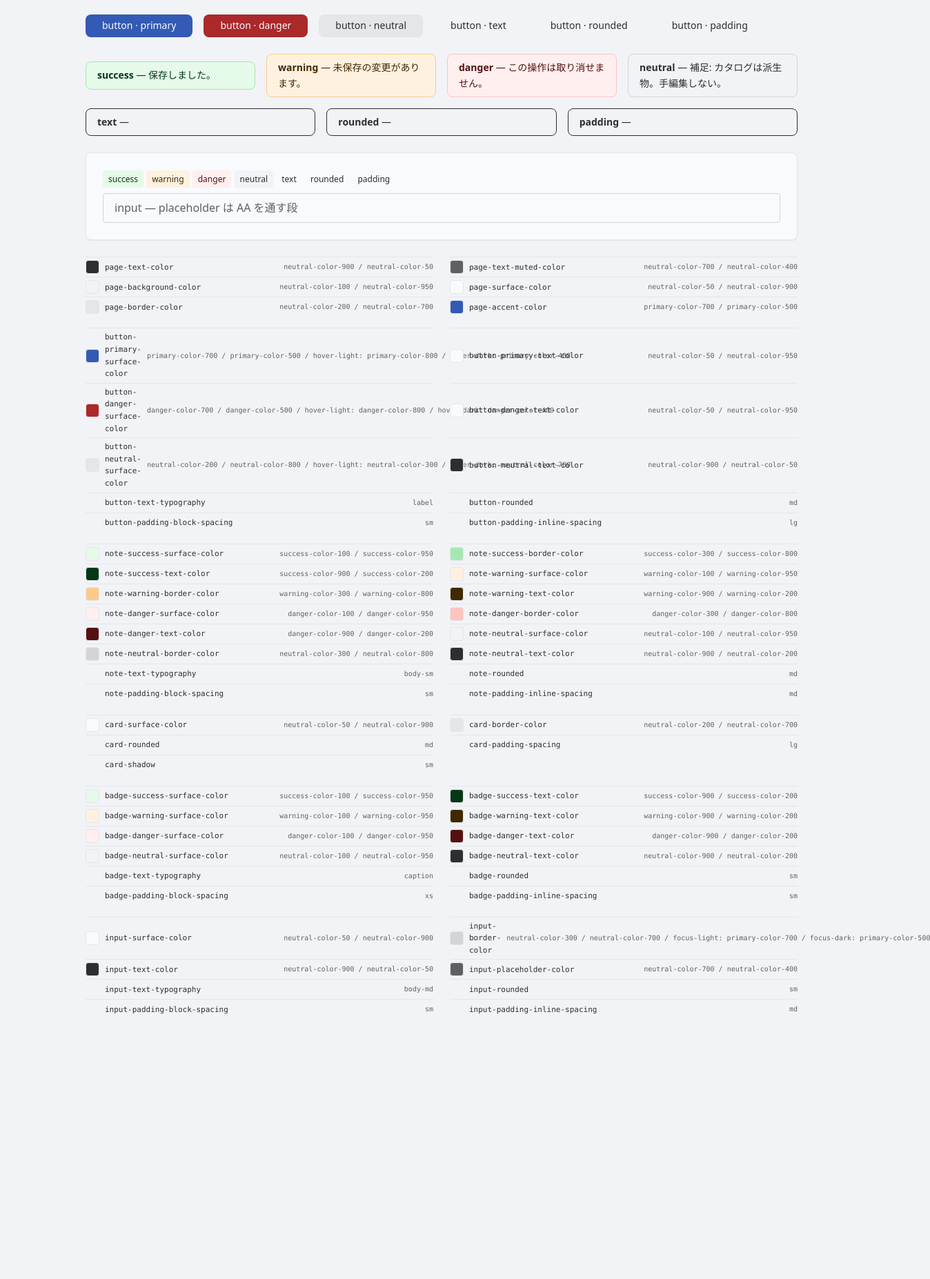
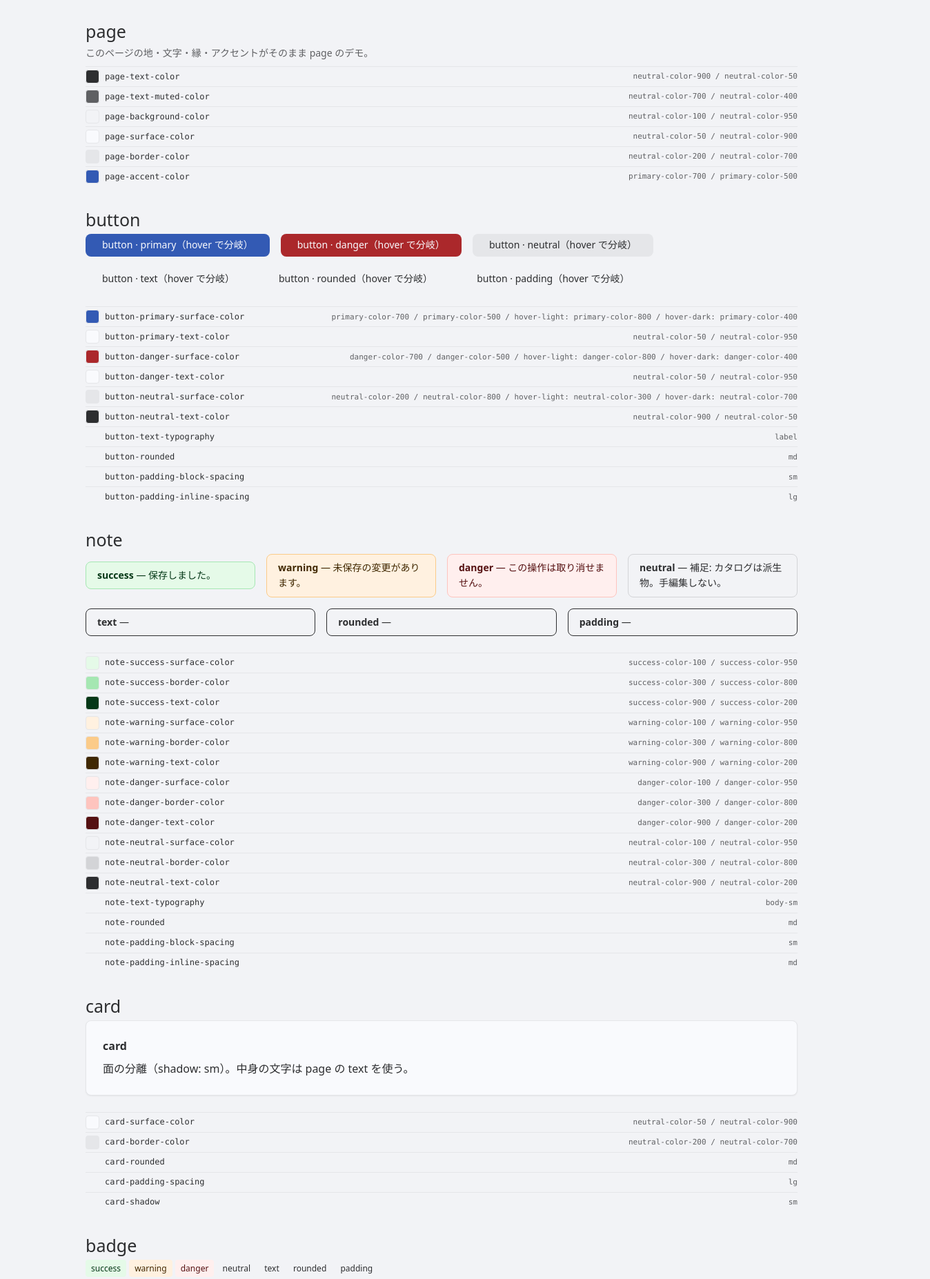
Before and after one commit to cancer/design-system, a website: page catalog.html in a window 1280 px wide. Shown: the part 4481-6335 px from the top of the page at 69% size, 1348 px wide, since content can reach past the window. Before the commit the page ends 6086 px from the top, so only its background shows below. Drawn offline with Linux system fonts and the light colour scheme.

Commit message:
Group component tokens by component in the catalog
The token list rendered six components as one undifferentiated
multi-column grid with no visible boundaries. Each component now gets
a heading with its demo directly beneath it, followed by its token
rows in a single readable column.

Co-Authored-By: Claude Fable 5 <noreply@anthropic.com>

```diff
--- a/catalog.html
+++ b/catalog.html
@@ -280,14 +280,16 @@
   .demo-badge.v-text { background: var(--badge-text-surface-color); color: var(--badge-text-text-color); }
   .demo-badge.v-rounded { background: var(--badge-rounded-surface-color); color: var(--badge-rounded-text-color); }
   .demo-badge.v-padding { background: var(--badge-padding-surface-color); color: var(--badge-padding-text-color); }
-  .demo-input { font: var(--input-text-typography); color: var(--input-text-color); background: var(--input-surface-color); border: 1px solid var(--input-border-color); border-radius: var(--input-rounded); padding: var(--input-padding-block-spacing) var(--input-padding-inline-spacing); width: 100%; box-sizing: border-box; }
+  .demo-input { font: var(--input-text-typography); color: var(--input-text-color); background: var(--input-surface-color); border: 1px solid var(--input-border-color); border-radius: var(--input-rounded); padding: var(--input-padding-block-spacing) var(--input-padding-inline-spacing); width: min(100%, 420px); box-sizing: border-box; }
+  .demo-note { color: var(--color-text-muted); font-size: 0.875rem; margin: 0 0 var(--space-sm); }
   .demo-input::placeholder { color: var(--input-placeholder-color); }
   .demo-input:focus { outline: none; border-color: var(--input-border-color-focus); }
-  .ctokens { display: grid; grid-template-columns: repeat(auto-fill, minmax(340px, 1fr)); gap: 0 var(--space-lg); margin-top: var(--space-md); }
+  .comp-name { font-size: 1.563rem; font-weight: 500; line-height: 1.3; margin: var(--space-xl) 0 var(--space-xs); }
+  .ctokens { margin: 0; }
   .ctoken { display: flex; align-items: center; gap: var(--space-sm); padding: var(--space-xs) 0; border-top: 1px solid var(--color-border); }
   .ctoken .chip2 { width: 20px; height: 20px; border-radius: var(--radius-sm); border: 1px solid var(--color-border); flex: none; }
-  .ctoken code { font-size: 0.6875rem; }
-  .ctoken .refs { margin-left: auto; font-family: var(--font-mono); font-size: 0.625rem; color: var(--color-text-muted); white-space: nowrap; }
+  .ctoken code { font-size: 0.75rem; }
+  .ctoken .refs { margin-left: auto; font-family: var(--font-mono); font-size: 0.6875rem; color: var(--color-text-muted); text-align: right; }
   .theme-toggle { font-family: var(--font-mono); font-size: 0.75rem; cursor: pointer; background: var(--color-surface); color: var(--color-text); border: 1px solid var(--color-border); border-radius: var(--radius-full); padding: var(--space-xs) var(--space-md); }
   .theme-toggle:hover { border-color: var(--color-primary); color: var(--color-primary); }
   @media (max-width: 720px) { .masthead h1 { font-size: 1.953rem; } }
@@ -527,30 +529,9 @@
   <section id="components">
     <h2 class="section-title">Components（意味の完成点）</h2>
     <p class="section-note">component×部位（×variant）で値が一意に決まる行を明示定義する。色は役割層トークンへの参照、非色（typography / rounded / spacing / shadow）は尺度のキーを直接参照。theme / state（hover / focus）は名前へ焼き付けない分岐キーで、このページのテーマ切替・ボタンの hover・input の focus がそのまま分岐の切替。</p>
-    <div class="demo-row">
-      <button class="demo-btn v-primary">button · primary</button>
-      <button class="demo-btn v-danger">button · danger</button>
-      <button class="demo-btn v-neutral">button · neutral</button>
-      <button class="demo-btn v-text">button · text</button>
-      <button class="demo-btn v-rounded">button · rounded</button>
-      <button class="demo-btn v-padding">button · padding</button>
-    </div>
-    <div class="demo-row">
-      <div class="note-card" style="background:var(--note-success-surface-color);border-color:var(--note-success-border-color);color:var(--note-success-text-color)"><b>success</b> — 保存しました。</div>
-      <div class="note-card" style="background:var(--note-warning-surface-color);border-color:var(--note-warning-border-color);color:var(--note-warning-text-color)"><b>warning</b> — 未保存の変更があります。</div>
-      <div class="note-card" style="background:var(--note-danger-surface-color);border-color:var(--note-danger-border-color);color:var(--note-danger-text-color)"><b>danger</b> — この操作は取り消せません。</div>
-      <div class="note-card" style="background:var(--note-neutral-surface-color);border-color:var(--note-neutral-border-color);color:var(--note-neutral-text-color)"><b>neutral</b> — 補足: カタログは派生物。手編集しない。</div>
-      <div class="note-card" style="background:var(--note-text-surface-color);border-color:var(--note-text-border-color);color:var(--note-text-text-color)"><b>text</b> — </div>
-      <div class="note-card" style="background:var(--note-rounded-surface-color);border-color:var(--note-rounded-border-color);color:var(--note-rounded-text-color)"><b>rounded</b> — </div>
-      <div class="note-card" style="background:var(--note-padding-surface-color);border-color:var(--note-padding-border-color);color:var(--note-padding-text-color)"><b>padding</b> — </div>
-    </div>
-    <div class="demo-row">
-      <div class="demo-card">
-        <div><span class="demo-badge v-success">success</span> <span class="demo-badge v-warning">warning</span> <span class="demo-badge v-danger">danger</span> <span class="demo-badge v-neutral">neutral</span> <span class="demo-badge v-text">text</span> <span class="demo-badge v-rounded">rounded</span> <span class="demo-badge v-padding">padding</span></div>
-        <input class="demo-input" placeholder="input — placeholder は AA を通す段" aria-label="input demo">
-      </div>
-    </div>
-    <div class="ctokens" aria-label="page">
+    <h3 class="comp-name">page</h3>
+    <p class="demo-note">このページの地・文字・縁・アクセントがそのまま page のデモ。</p>
+    <div class="ctokens">
       <div class="ctoken"><span class="chip2" style="background:var(--page-text-color)"></span><code>page-text-color</code><span class="refs">neutral-color-900 / neutral-color-50</span></div>
       <div class="ctoken"><span class="chip2" style="background:var(--page-text-muted-color)"></span><code>page-text-muted-color</code><span class="refs">neutral-color-700 / neutral-color-400</span></div>
       <div class="ctoken"><span class="chip2" style="background:var(--page-background-color)"></span><code>page-background-color</code><span class="refs">neutral-color-100 / neutral-color-950</span></div>
@@ -558,7 +539,16 @@
       <div class="ctoken"><span class="chip2" style="background:var(--page-border-color)"></span><code>page-border-color</code><span class="refs">neutral-color-200 / neutral-color-700</span></div>
       <div class="ctoken"><span class="chip2" style="background:var(--page-accent-color)"></span><code>page-accent-color</code><span class="refs">primary-color-700 / primary-color-500</span></div>
     </div>
-    <div class="ctokens" aria-label="button">
+    <h3 class="comp-name">button</h3>
+    <div class="demo-row">
+      <button class="demo-btn v-primary">button · primary（hover で分岐）</button>
+      <button class="demo-btn v-danger">button · danger（hover で分岐）</button>
+      <button class="demo-btn v-neutral">button · neutral（hover で分岐）</button>
+      <button class="demo-btn v-text">button · text（hover で分岐）</button>
+      <button class="demo-btn v-rounded">button · rounded（hover で分岐）</button>
+      <button class="demo-btn v-padding">button · padding（hover で分岐）</button>
+    </div>
+    <div class="ctokens">
       <div class="ctoken"><span class="chip2" style="background:var(--button-primary-surface-color)"></span><code>button-primary-surface-color</code><span class="refs">primary-color-700 / primary-color-500 / hover-light: primary-color-800 / hover-dark: primary-color-400</span></div>
       <div class="ctoken"><span class="chip2" style="background:var(--button-primary-text-color)"></span><code>button-primary-text-color</code><span class="refs">neutral-color-50 / neutral-color-950</span></div>
       <div class="ctoken"><span class="chip2" style="background:var(--button-danger-surface-color)"></span><code>button-danger-surface-color</code><span class="refs">danger-color-700 / danger-color-500 / hover-light: danger-color-800 / hover-dark: danger-color-400</span></div>
@@ -570,7 +560,17 @@
       <div class="ctoken"><span class="chip2" style="visibility:hidden"></span><code>button-padding-block-spacing</code><span class="refs">sm</span></div>
       <div class="ctoken"><span class="chip2" style="visibility:hidden"></span><code>button-padding-inline-spacing</code><span class="refs">lg</span></div>
     </div>
-    <div class="ctokens" aria-label="note">
+    <h3 class="comp-name">note</h3>
+    <div class="demo-row">
+      <div class="note-card" style="background:var(--note-success-surface-color);border-color:var(--note-success-border-color);color:var(--note-success-text-color)"><b>success</b> — 保存しました。</div>
+      <div class="note-card" style="background:var(--note-warning-surface-color);border-color:var(--note-warning-border-color);color:var(--note-warning-text-color)"><b>warning</b> — 未保存の変更があります。</div>
+      <div class="note-card" style="background:var(--note-danger-surface-color);border-color:var(--note-danger-border-color);color:var(--note-danger-text-color)"><b>danger</b> — この操作は取り消せません。</div>
+      <div class="note-card" style="background:var(--note-neutral-surface-color);border-color:var(--note-neutral-border-color);color:var(--note-neutral-text-color)"><b>neutral</b> — 補足: カタログは派生物。手編集しない。</div>
+      <div class="note-card" style="background:var(--note-text-surface-color);border-color:var(--note-text-border-color);color:var(--note-text-text-color)"><b>text</b> — </div>
+      <div class="note-card" style="background:var(--note-rounded-surface-color);border-color:var(--note-rounded-border-color);color:var(--note-rounded-text-color)"><b>rounded</b> — </div>
+      <div class="note-card" style="background:var(--note-padding-surface-color);border-color:var(--note-padding-border-color);color:var(--note-padding-text-color)"><b>padding</b> — </div>
+    </div>
+    <div class="ctokens">
       <div class="ctoken"><span class="chip2" style="background:var(--note-success-surface-color)"></span><code>note-success-surface-color</code><span class="refs">success-color-100 / success-color-950</span></div>
       <div class="ctoken"><span class="chip2" style="background:var(--note-success-border-color)"></span><code>note-success-border-color</code><span class="refs">success-color-300 / success-color-800</span></div>
       <div class="ctoken"><span class="chip2" style="background:var(--note-success-text-color)"></span><code>note-success-text-color</code><span class="refs">success-color-900 / success-color-200</span></div>
@@ -588,14 +588,22 @@
       <div class="ctoken"><span class="chip2" style="visibility:hidden"></span><code>note-padding-block-spacing</code><span class="refs">sm</span></div>
       <div class="ctoken"><span class="chip2" style="visibility:hidden"></span><code>note-padding-inline-spacing</code><span class="refs">md</span></div>
     </div>
-    <div class="ctokens" aria-label="card">
+    <h3 class="comp-name">card</h3>
+    <div class="demo-row">
+      <div class="demo-card"><b>card</b><span>面の分離（shadow: sm）。中身の文字は page の text を使う。</span></div>
+    </div>
+    <div class="ctokens">
       <div class="ctoken"><span class="chip2" style="background:var(--card-surface-color)"></span><code>card-surface-color</code><span class="refs">neutral-color-50 / neutral-color-900</span></div>
       <div class="ctoken"><span class="chip2" style="background:var(--card-border-color)"></span><code>card-border-color</code><span class="refs">neutral-color-200 / neutral-color-700</span></div>
       <div class="ctoken"><span class="chip2" style="visibility:hidden"></span><code>card-rounded</code><span class="refs">md</span></div>
       <div class="ctoken"><span class="chip2" style="visibility:hidden"></span><code>card-padding-spacing</code><span class="refs">lg</span></div>
       <div class="ctoken"><span class="chip2" style="visibility:hidden"></span><code>card-shadow</code><span class="refs">sm</span></div>
     </div>
-    <div class="ctokens" aria-label="badge">
+    <h3 class="comp-name">badge</h3>
+    <div class="demo-row">
+      <div><span class="demo-badge v-success">success</span> <span class="demo-badge v-warning">warning</span> <span class="demo-badge v-danger">danger</span> <span class="demo-badge v-neutral">neutral</span> <span class="demo-badge v-text">text</span> <span class="demo-badge v-rounded">rounded</span> <span class="demo-badge v-padding">padding</span></div>
+    </div>
+    <div class="ctokens">
       <div class="ctoken"><span class="chip2" style="background:var(--badge-success-surface-color)"></span><code>badge-success-surface-color</code><span class="refs">success-color-100 / success-color-950</span></div>
       <div class="ctoken"><span class="chip2" style="background:var(--badge-success-text-color)"></span><code>badge-success-text-color</code><span class="refs">success-color-900 / success-color-200</span></div>
       <div class="ctoken"><span class="chip2" style="background:var(--badge-warning-surface-color)"></span><code>badge-warning-surface-color</code><span class="refs">warning-color-100 / warning-color-950</span></div>
@@ -609,7 +617,11 @@
       <div class="ctoken"><span class="chip2" style="visibility:hidden"></span><code>badge-padding-block-spacing</code><span class="refs">xs</span></div>
       <div class="ctoken"><span class="chip2" style="visibility:hidden"></span><code>badge-padding-inline-spacing</code><span class="refs">sm</span></div>
     </div>
-    <div class="ctokens" aria-label="input">
+    <h3 class="comp-name">input</h3>
+    <div class="demo-row">
+      <input class="demo-input" placeholder="placeholder は AA を通す段（focus で縁が分岐）" aria-label="input demo">
+    </div>
+    <div class="ctokens">
       <div class="ctoken"><span class="chip2" style="background:var(--input-surface-color)"></span><code>input-surface-color</code><span class="refs">neutral-color-50 / neutral-color-900</span></div>
       <div class="ctoken"><span class="chip2" style="background:var(--input-border-color)"></span><code>input-border-color</code><span class="refs">neutral-color-300 / neutral-color-700 / focus-light: primary-color-700 / focus-dark: primary-color-500</span></div>
       <div class="ctoken"><span class="chip2" style="background:var(--input-text-color)"></span><code>input-text-color</code><span class="refs">neutral-color-900 / neutral-color-50</span></div>
```
Also changed, not shown: scripts/build-catalog.mjs (+17 -17 lines).
